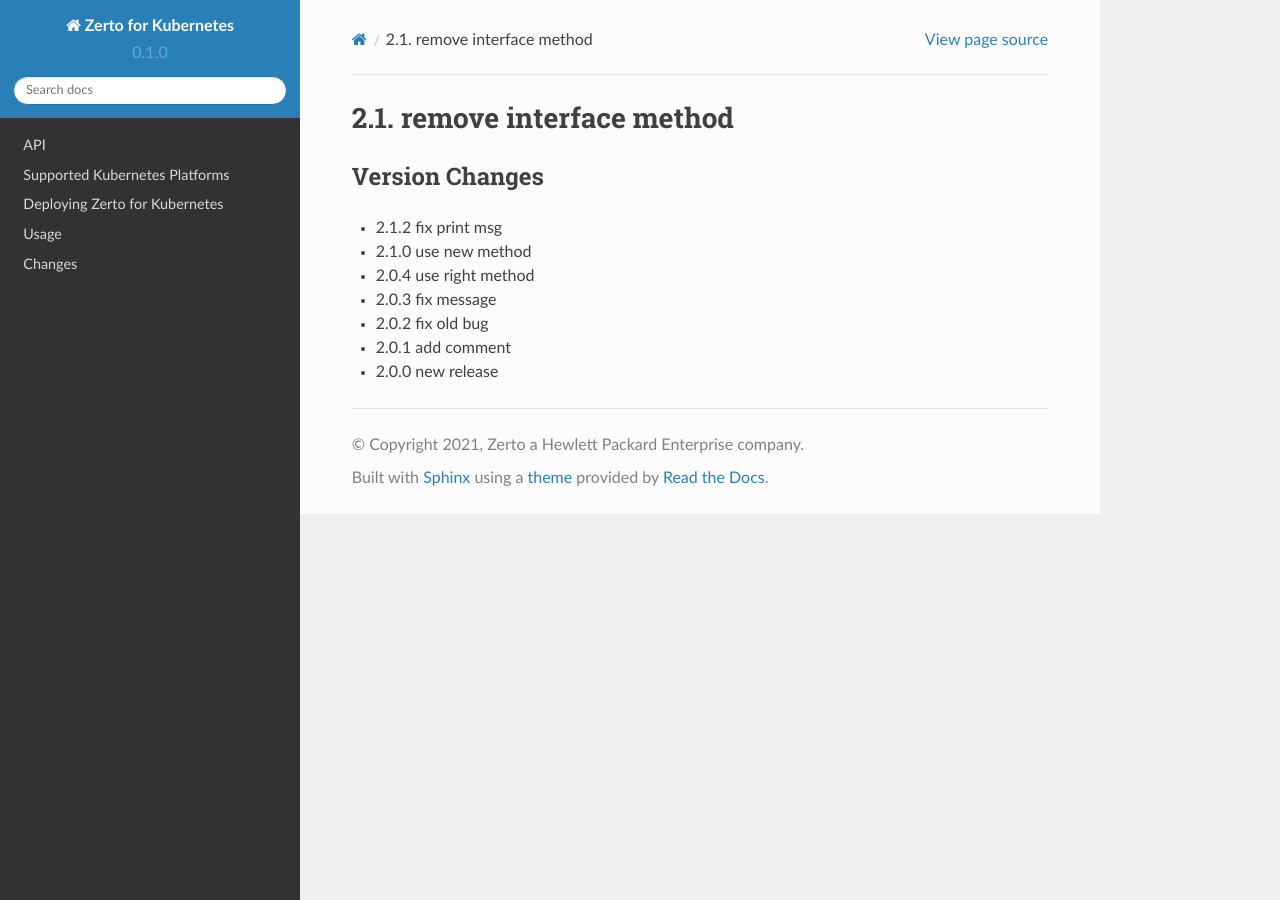
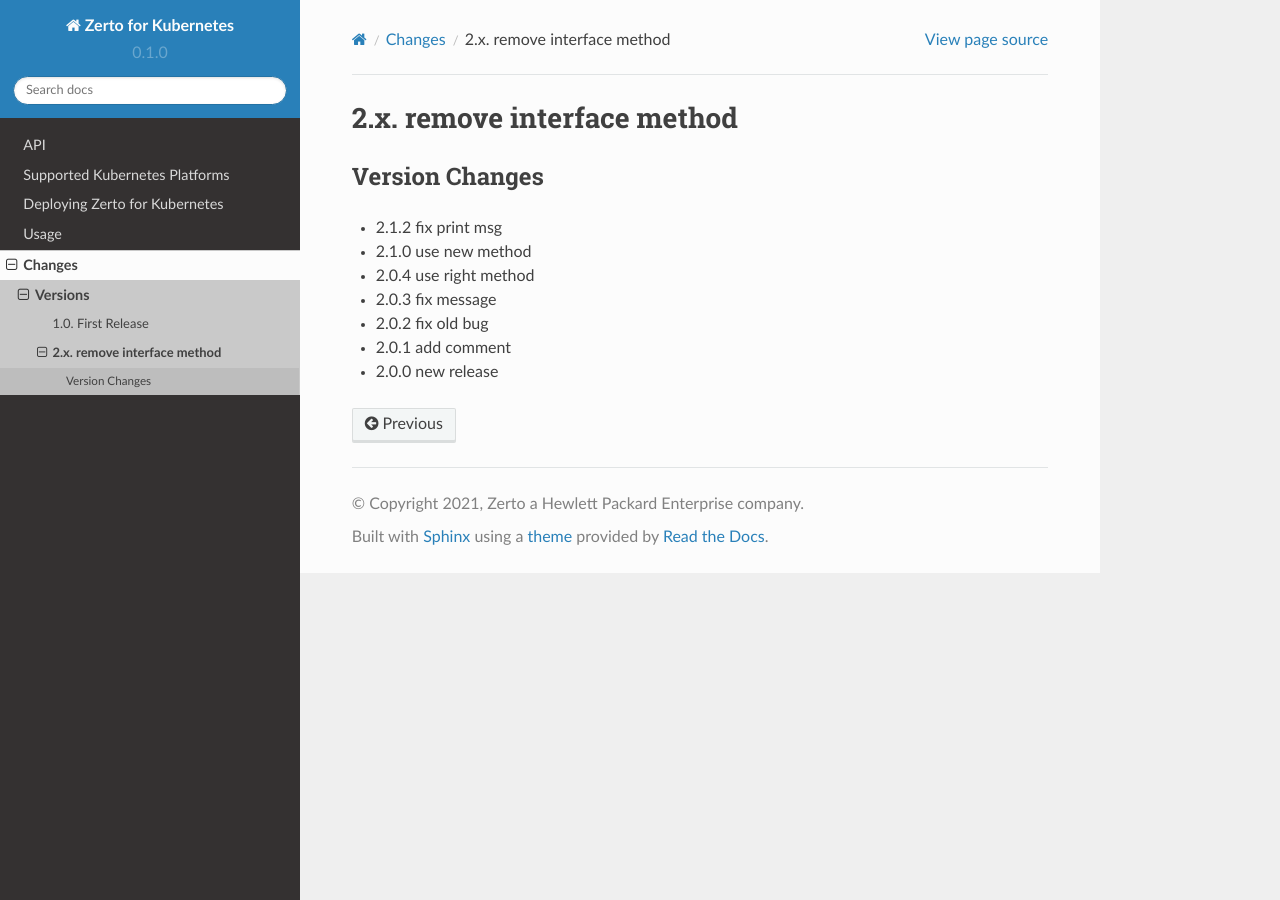
Before and after one commit to yuri-kretingen/yk-doc, a Sphinx documentation site: the page built from docs/source/version2.x.x.rst, in a window 1280 px wide. Built offline with Sphinx 7.4.7 and the Read the Docs theme 2.0.0, drawn with Linux system fonts in a browser that asks for light colours; pages that are not in the unit, such as notebooks, are missing from menus; some of the changed lines change nothing that is shown.

Commit message:
reformat all version files

```diff
--- a/docs/source/version2.0.x.rst
+++ /dev/null
@@ -1,9 +0,0 @@
-2.0. First Release
-==================
-
-Version Changes
----------------
-2.0.0
------
-* Add support for replicating ingress rules
-* Display protected resource names and namespases
--- a/docs/source/version2.1.x.rst
+++ b/docs/source/version2.x.x.rst
@@ -1,4 +1,4 @@
-2.1. remove interface method
+2.x. remove interface method
 ============================
 Version Changes
 ---------------
```
Also changed, not shown: docs/source/version1.x.x.rst (line endings or trailing spaces).
